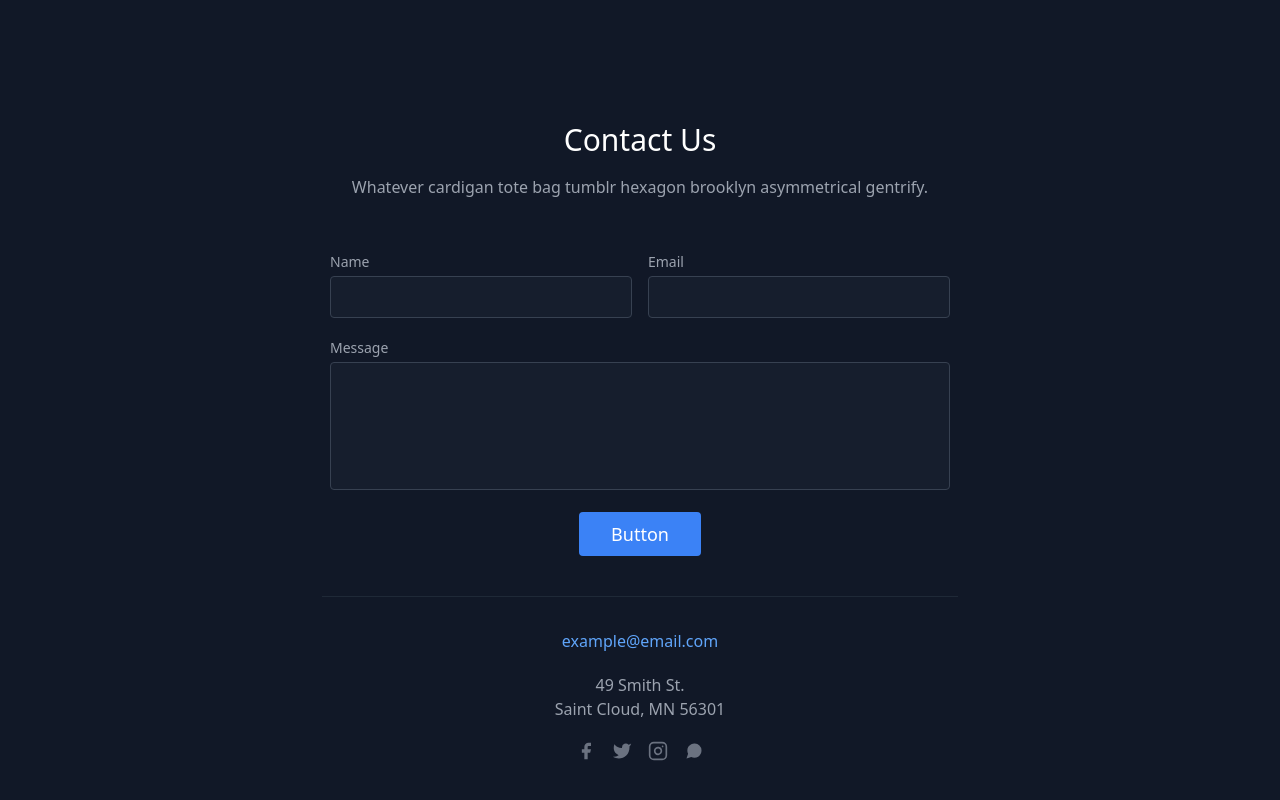
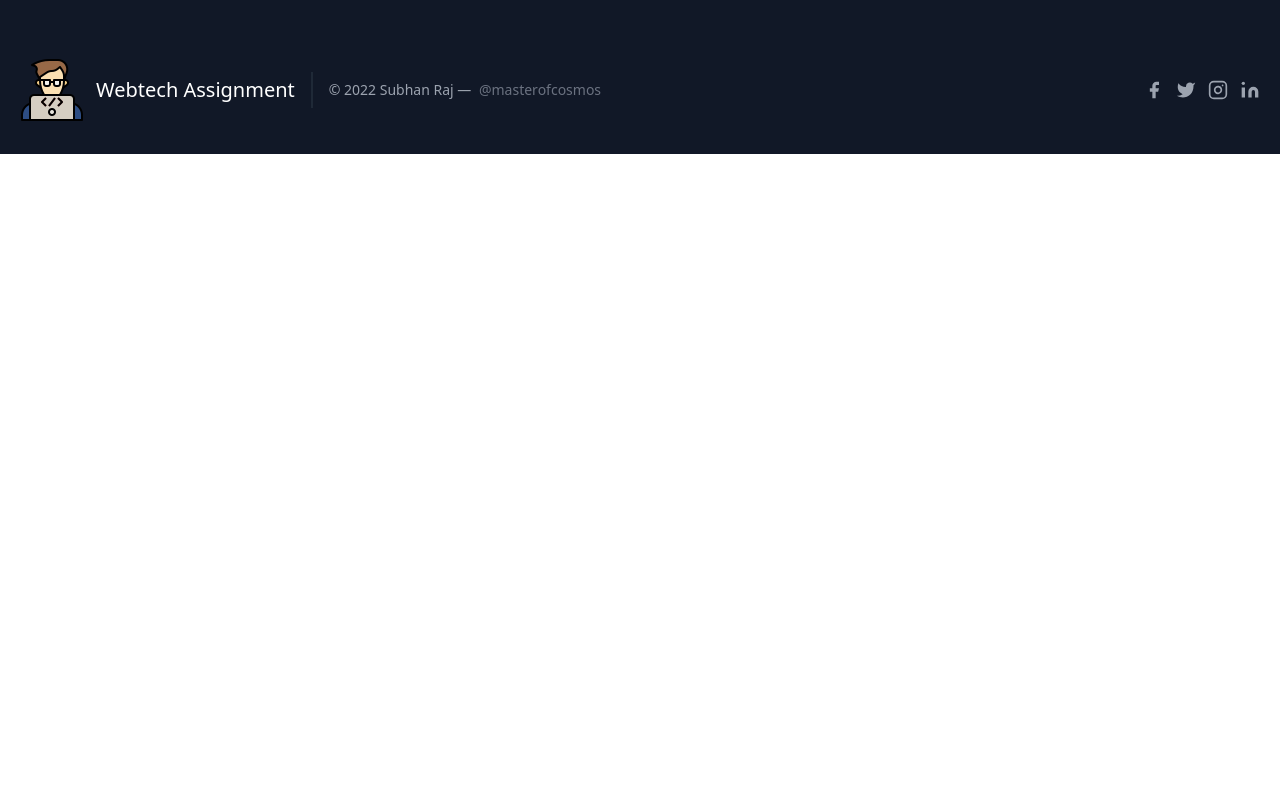
Before and after one commit to SubhanRaj/webtech-practical, a plain HTML site: page index.html in a window 1280 px wide. Shown: the part 480-1280 px from the top of the page. After the commit the page ends 800 px from the top, so only its background shows below. Drawn offline with nearby package versions, Linux system fonts and the light colour scheme.

Commit message:
Added Links, removed contact page

```diff
--- a/index.html
+++ b/index.html
@@ -24,8 +24,8 @@
             </a>
             <nav class="md:ml-auto flex flex-wrap items-center text-base justify-center">
                 <a class="mr-5 hover:text-white" href="#">Home</a>
-                <a class="mr-5 hover:text-white" href="#">Signup</a>
-                <a class="mr-5 hover:text-white" href="#">Login</a>
+                <a class="mr-5 hover:text-white" href="/signup.html">Signup</a>
+                <a class="mr-5 hover:text-white" href="/login.html">Login</a>
                 <a class="mr-5 hover:text-white" href="https://masterofcosmos.com" target="_blank">Contact</a>
             </nav>
         </div>
@@ -41,90 +41,18 @@
                     utilized in the process of communication between different types of devices over the internet. A web
                     browser is used to access web pages.</p>
                 <div class="flex justify-center">
-                    <button
-                        class="inline-flex text-white bg-blue-500 border-0 py-2 px-6 focus:outline-none hover:bg-blue-600 rounded text-lg">Register</button>
-                    <button
-                        class="ml-4 inline-flex text-gray-400 bg-gray-800 border-0 py-2 px-6 focus:outline-none hover:bg-gray-700 hover:text-white rounded text-lg">Login</button>
+                    <a href="/signup.html">
+                        <button
+                            class="inline-flex text-white bg-blue-500 border-0 py-2 px-6 focus:outline-none hover:bg-blue-600 rounded text-lg">Register</button>
+                    </a>
+                    <a href="/login.html">
+                        <button
+                            class="ml-4 inline-flex text-gray-400 bg-gray-800 border-0 py-2 px-6 focus:outline-none hover:bg-gray-700 hover:text-white rounded text-lg">Login</button>
+                    </a>
                 </div>
             </div>
             <div class="lg:max-w-lg lg:w-full md:w-1/2 w-5/6">
                 <video autoplay muted class="object-cover object-center rounded" alt="hero" src="./images/Web tech.mp4">
-            </div>
-        </div>
-    </section>
-    <!-- Contact -->
-    <section class="text-gray-400 bg-gray-900 body-font relative">
-        <div class="container px-5 py-24 mx-auto">
-            <div class="flex flex-col text-center w-full mb-12">
-                <h1 class="sm:text-3xl text-2xl font-medium title-font mb-4 text-white">Contact Us</h1>
-                <p class="lg:w-2/3 mx-auto leading-relaxed text-base">Whatever cardigan tote bag tumblr hexagon brooklyn
-                    asymmetrical gentrify.</p>
-            </div>
-            <div class="lg:w-1/2 md:w-2/3 mx-auto">
-                <div class="flex flex-wrap -m-2">
-                    <div class="p-2 w-1/2">
-                        <div class="relative">
-                            <label for="name" class="leading-7 text-sm text-gray-400">Name</label>
-                            <input type="text" id="name" name="name"
-                                class="w-full bg-gray-800 bg-opacity-40 rounded border border-gray-700 focus:border-blue-500 focus:bg-gray-900 focus:ring-2 focus:ring-blue-900 text-base outline-none text-gray-100 py-1 px-3 leading-8 transition-colors duration-200 ease-in-out">
-                        </div>
-                    </div>
-                    <div class="p-2 w-1/2">
-                        <div class="relative">
-                            <label for="email" class="leading-7 text-sm text-gray-400">Email</label>
-                            <input type="email" id="email" name="email"
-                                class="w-full bg-gray-800 bg-opacity-40 rounded border border-gray-700 focus:border-blue-500 focus:bg-gray-900 focus:ring-2 focus:ring-blue-900 text-base outline-none text-gray-100 py-1 px-3 leading-8 transition-colors duration-200 ease-in-out">
-                        </div>
-                    </div>
-                    <div class="p-2 w-full">
-                        <div class="relative">
-                            <label for="message" class="leading-7 text-sm text-gray-400">Message</label>
-                            <textarea id="message" name="message"
-                                class="w-full bg-gray-800 bg-opacity-40 rounded border border-gray-700 focus:border-blue-500 focus:bg-gray-900 focus:ring-2 focus:ring-blue-900 h-32 text-base outline-none text-gray-100 py-1 px-3 resize-none leading-6 transition-colors duration-200 ease-in-out"></textarea>
-                        </div>
-                    </div>
-                    <div class="p-2 w-full">
-                        <button
-                            class="flex mx-auto text-white bg-blue-500 border-0 py-2 px-8 focus:outline-none hover:bg-blue-600 rounded text-lg">Button</button>
-                    </div>
-                    <div class="p-2 w-full pt-8 mt-8 border-t border-gray-800 text-center">
-                        <a class="text-blue-400">example@email.com</a>
-                        <p class="leading-normal my-5">49 Smith St.
-                            <br>Saint Cloud, MN 56301
-                        </p>
-                        <span class="inline-flex">
-                            <a class="text-gray-500">
-                                <svg fill="currentColor" stroke-linecap="round" stroke-linejoin="round" stroke-width="2"
-                                    class="w-5 h-5" viewBox="0 0 24 24">
-                                    <path d="M18 2h-3a5 5 0 00-5 5v3H7v4h3v8h4v-8h3l1-4h-4V7a1 1 0 011-1h3z"></path>
-                                </svg>
-                            </a>
-                            <a class="ml-4 text-gray-500">
-                                <svg fill="currentColor" stroke-linecap="round" stroke-linejoin="round" stroke-width="2"
-                                    class="w-5 h-5" viewBox="0 0 24 24">
-                                    <path
-                                        d="M23 3a10.9 10.9 0 01-3.14 1.53 4.48 4.48 0 00-7.86 3v1A10.66 10.66 0 013 4s-4 9 5 13a11.64 11.64 0 01-7 2c9 5 20 0 20-11.5a4.5 4.5 0 00-.08-.83A7.72 7.72 0 0023 3z">
-                                    </path>
-                                </svg>
-                            </a>
-                            <a class="ml-4 text-gray-500">
-                                <svg fill="none" stroke="currentColor" stroke-linecap="round" stroke-linejoin="round"
-                                    stroke-width="2" class="w-5 h-5" viewBox="0 0 24 24">
-                                    <rect width="20" height="20" x="2" y="2" rx="5" ry="5"></rect>
-                                    <path d="M16 11.37A4 4 0 1112.63 8 4 4 0 0116 11.37zm1.5-4.87h.01"></path>
-                                </svg>
-                            </a>
-                            <a class="ml-4 text-gray-500">
-                                <svg fill="currentColor" stroke-linecap="round" stroke-linejoin="round" stroke-width="2"
-                                    class="w-5 h-5" viewBox="0 0 24 24">
-                                    <path
-                                        d="M21 11.5a8.38 8.38 0 01-.9 3.8 8.5 8.5 0 01-7.6 4.7 8.38 8.38 0 01-3.8-.9L3 21l1.9-5.7a8.38 8.38 0 01-.9-3.8 8.5 8.5 0 014.7-7.6 8.38 8.38 0 013.8-.9h.5a8.48 8.48 0 018 8v.5z">
-                                    </path>
-                                </svg>
-                            </a>
-                        </span>
-                    </div>
-                </div>
             </div>
         </div>
     </section>
```
